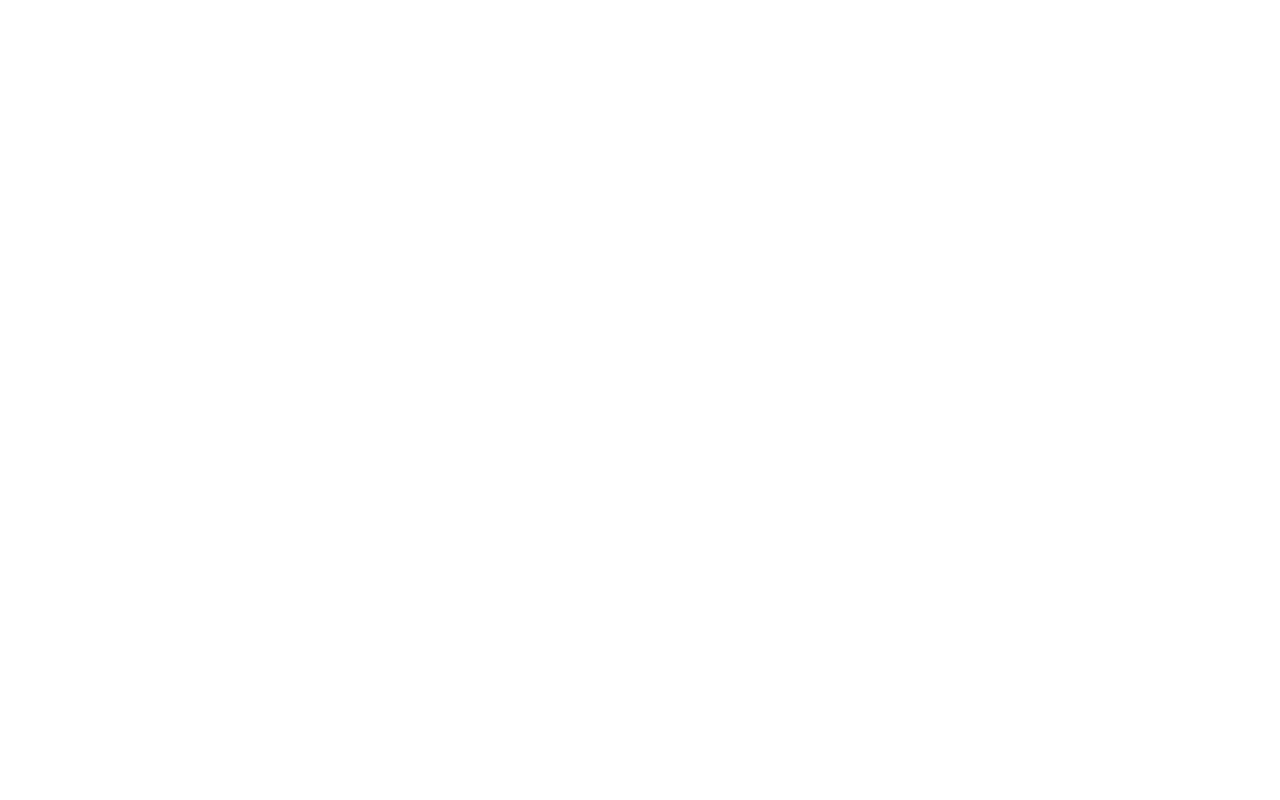
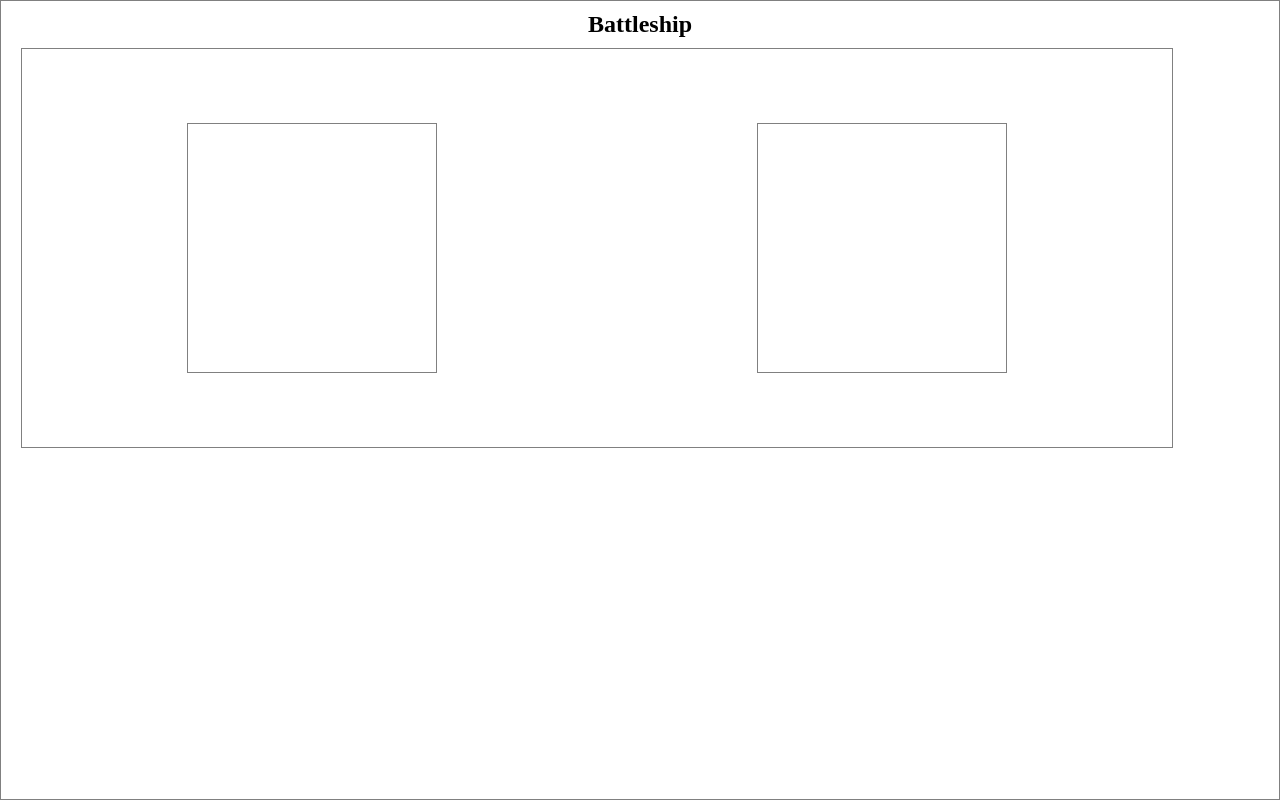
Before and after one commit to CassieV81/Battleship, a website: page src/index.html in a window 1280 px wide. Drawn offline with Linux system fonts and the light colour scheme.

Commit message:
Create basic interface design

```diff
--- a/src/index.html
+++ b/src/index.html
@@ -8,6 +8,12 @@
   <title>Battleship</title>
 </head>
 <body>
-
+  <div class="main">
+    <h2>Battleship</h2>
+    <div class="playField">
+      <div class="player"></div>
+      <div class="computer"></div>
+    </div>
+  </div>
 </body>
 </html>
--- a/src/style.css
+++ b/src/style.css
@@ -0,0 +1,29 @@
+
+* {
+  margin: 0;
+  box-sizing: border-box;
+}
+
+.main {
+  border: solid 1px gray;
+  height: 100vh;
+  padding: 10px;
+  text-align: center;
+}
+
+.playField {
+  border: solid 1px grey;
+  margin: 10px;
+  padding: 5px;
+  width: 90vw;
+  height: 50vh;
+  display: flex;
+  justify-content: space-around;
+  align-items: center;
+}
+
+.player, .computer {
+  border: solid 1px grey;
+  width: 250px;
+  height: 250px;
+}
```
